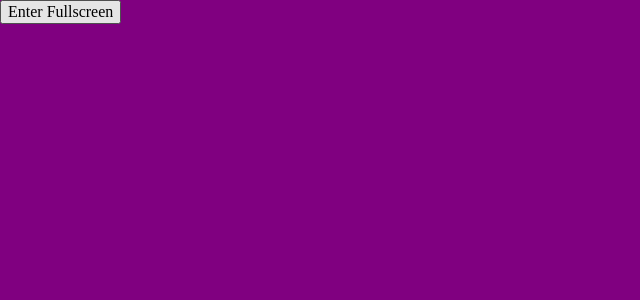
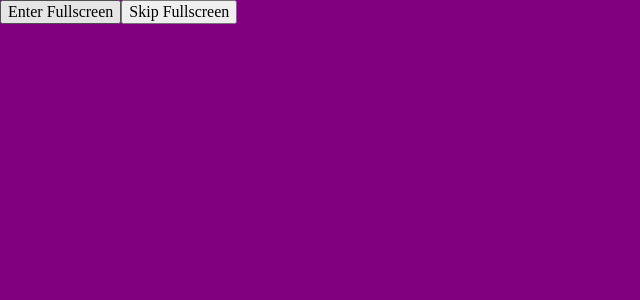
Before and after one commit to RJWadley/infotainment, a React (Vite) app: page / in a window 1280 px wide. Shown: the top 300 px of the page, without its empty margins (0-640 px from the left). Built offline with nearby package versions, Linux system fonts and the light colour scheme.

Commit message:
add skip button

```diff
--- a/src/App.tsx
+++ b/src/App.tsx
@@ -24,9 +24,19 @@ function App() {
   return (
     <div>
       {!isFullscreen && (
-        <button ref={fullscreenButton} onClick={enterFullscreen}>
-          Enter Fullscreen
-        </button>
+        <>
+          <button ref={fullscreenButton} onClick={enterFullscreen}>
+            Enter Fullscreen
+          </button>
+          <button
+            ref={fullscreenButton}
+            onClick={() => {
+              setFullscreen(true);
+            }}
+          >
+            Skip Fullscreen
+          </button>
+        </>
       )}
       {isFullscreen && <AndroidAuto />}
     </div>
```
